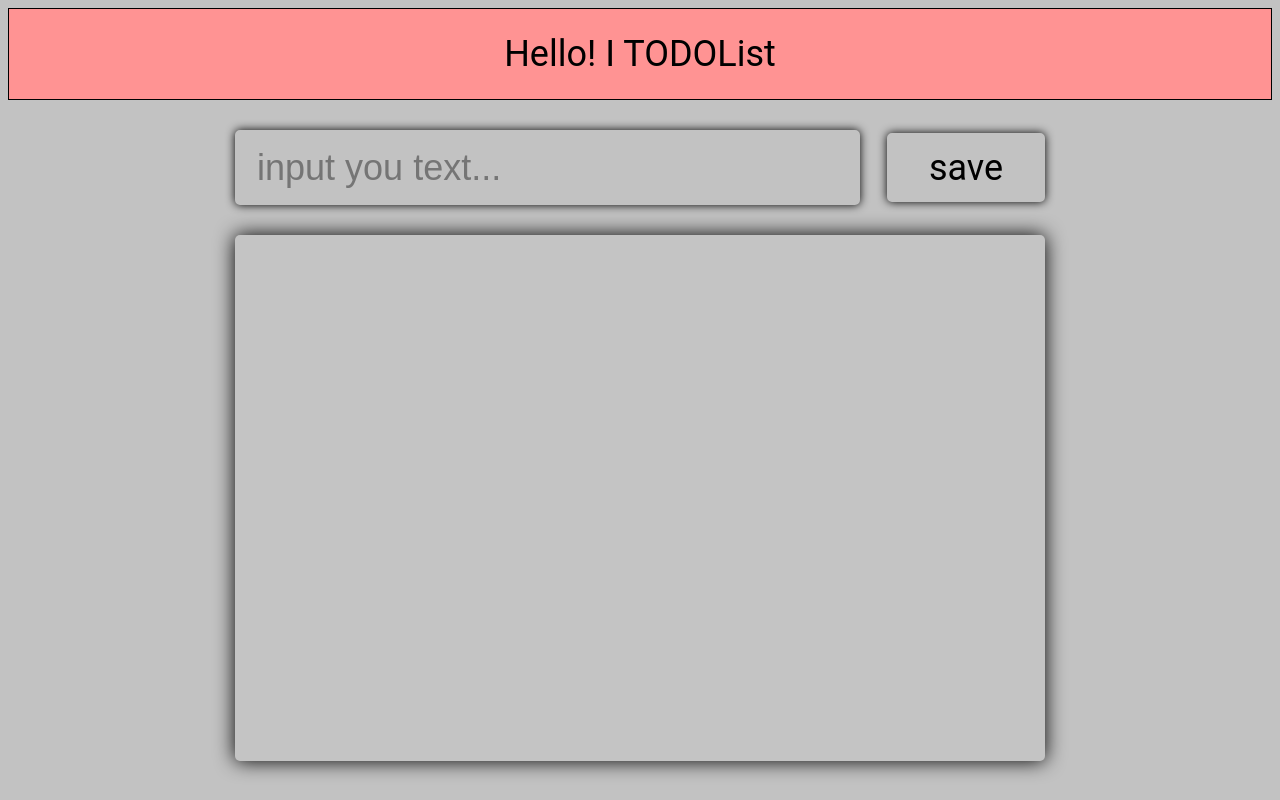
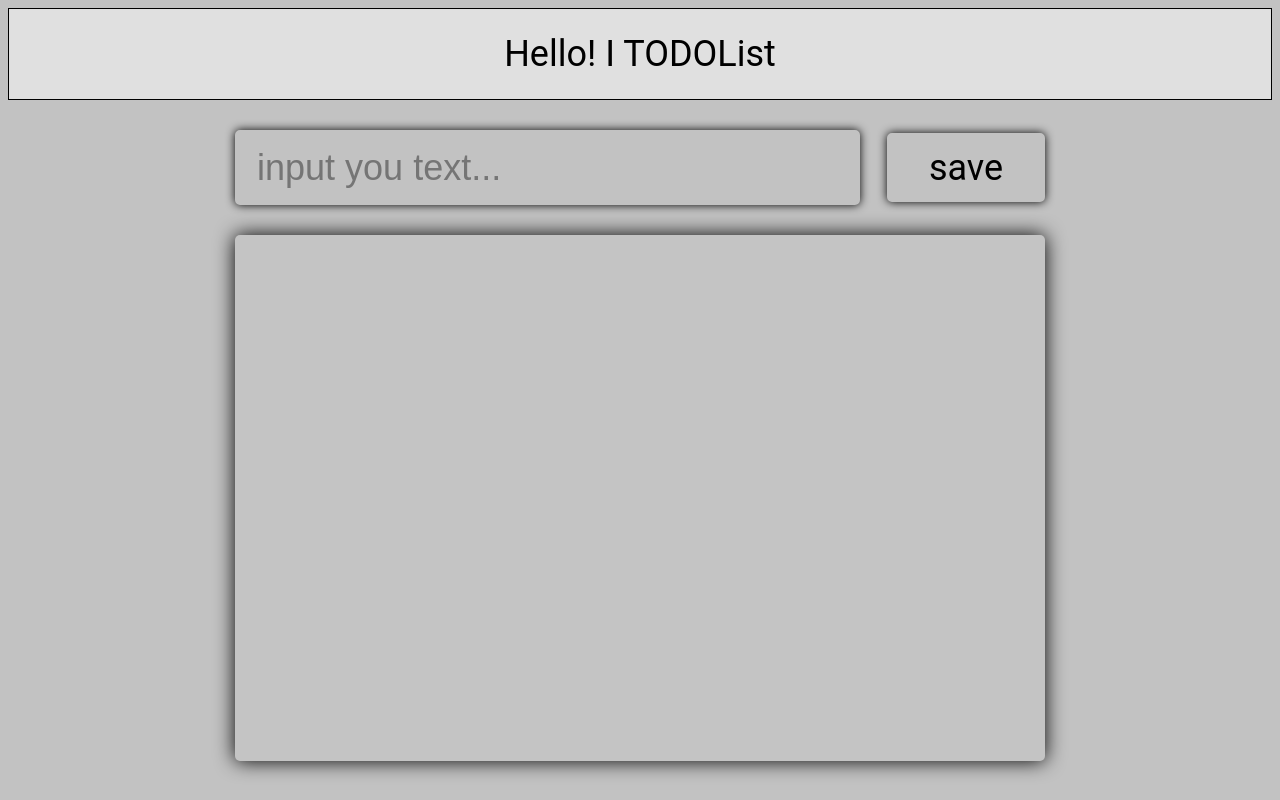
Before and after one commit to nataliakit/todo, a plain HTML site: page index.html in a window 1280 px wide. Drawn offline with Linux system fonts and the light colour scheme.

Commit message:
first commit

```diff
--- a/index.html
+++ b/index.html
@@ -9,7 +9,7 @@
     <title>Document</title>
 </head>
 <body>
-<header>
+<header class="header__todo">
   <h1>Hello! I TODOList</h1>
 </header>
 <div class="todo">
--- a/main.css
+++ b/main.css
@@ -3,8 +3,8 @@ body {
     background: #C2C2C2;
 }
 
-header {
-    background: #FF9393;
+.header__todo {
+    background: #E0E0E0;
     border: 1px solid #000000;
 }
 
```
Also changed, not shown: 1 other file.
